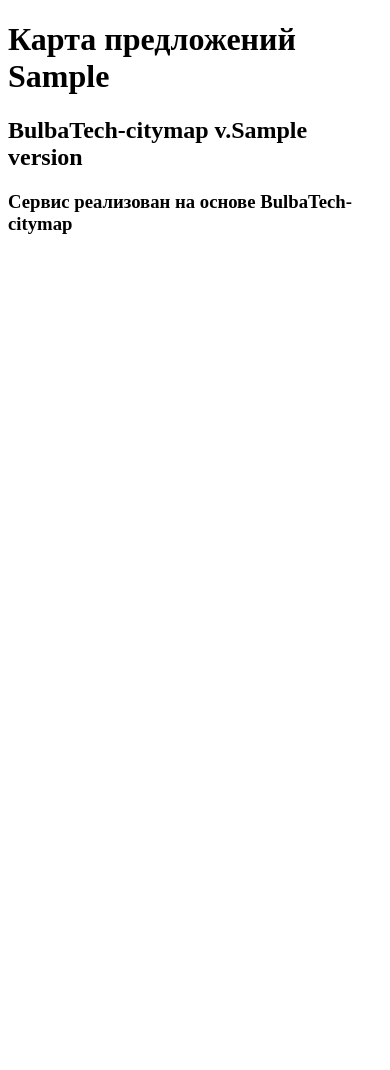
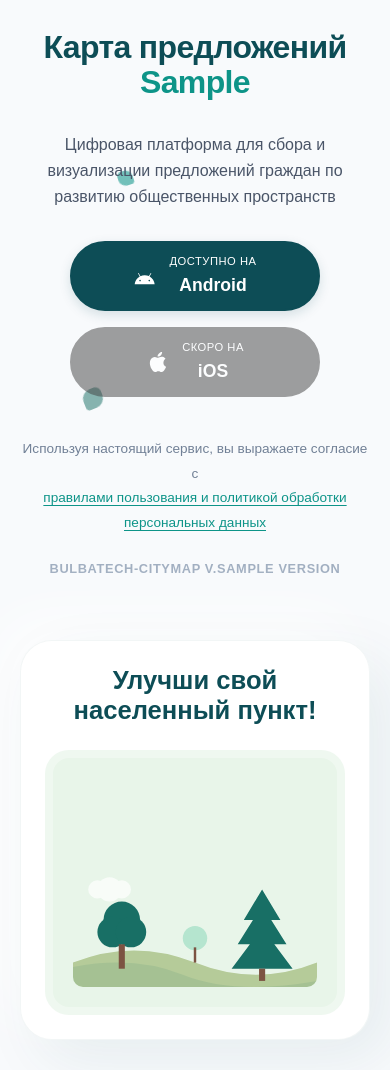
Before and after one commit to lb357/bulbatech-citymap, a Python web app: template citymap_server/templates/home.html in a window 390 px wide. Before the commit the page ends 234 px from the top, so only its background shows below. Run offline with Jinja, Linux system fonts and the light colour scheme; the template is opened without the code that fills it: most values are stand-ins (such as "Sample title", 1, 10 or a date in 2020).

Commit message:
update web frontend

```diff
--- /dev/null
+++ b/citymap_server/static/home.css
@@ -0,0 +1,452 @@
+:root {
+    --primary-teal: #0D4D56;
+    --secondary-teal: #186F65;
+    --light-teal: #B5E5CF;
+    --bg-main: #F8FAFC;
+    --bg-card: #FFFFFF;
+    --text-light: #FFFFFF;
+    --accent-green: #0D9488;
+    --shadow-light: rgba(13, 77, 86, 0.08);
+}
+
+* {
+    margin: 0;
+    padding: 0;
+    box-sizing: border-box;
+}
+
+body {
+    font-family: "Arial", sans-serif;
+    background-color: var(--bg-main);
+    color: var(--primary-teal);
+    line-height: 1.6;
+    min-height: 100vh;
+    display: flex;
+    align-items: center;
+    position: relative;
+    overflow-x: hidden;
+}
+
+.container {
+    width: 100%;
+    max-width: 1200px;
+    margin: 0 auto;
+    padding: 60px 24px;
+    display: flex;
+    align-items: center;
+    justify-content: space-between;
+    gap: 80px;
+    position: relative;
+    z-index: 1;
+}
+
+.left-panel {
+    flex: 1.2;
+}
+
+h1 {
+    font-weight: 800;
+    font-size: 4rem;
+    line-height: 1.1;
+    margin-bottom: 2rem;
+    letter-spacing: -0.02em;
+}
+
+.highlight-place {
+    color: var(--accent-green);
+    position: relative;
+}
+
+.description {
+    font-size: 1.25rem;
+    margin-bottom: 3rem;
+    color: #4A5568;
+    max-width: 500px;
+}
+
+.store-buttons {
+    display: flex;
+    gap: 16px;
+    margin-bottom: 4rem;
+}
+
+.store-btn {
+    display: flex;
+    align-items: center;
+    background-color: var(--primary-teal);
+    color: var(--text-light);
+    border: 2px solid var(--primary-teal);
+    padding: 12px 28px;
+    border-radius: 40px;
+    text-decoration: none;
+    transition: all 0.3s ease;
+    min-width: 180px;
+    box-shadow: 0 4px 12px rgba(13, 77, 86, 0.15);
+}
+
+.store-btn:hover {
+    transform: translateY(-4px);
+    box-shadow: 0 8px 20px rgba(13, 77, 86, 0.25);
+    background-color: var(--secondary-teal);
+    border-color: var(--secondary-teal);
+}
+
+.store-btn.disabled {
+    opacity: 0.5;
+    cursor: not-allowed;
+    pointer-events: none;
+    filter: grayscale(1);
+    box-shadow: none;
+}
+
+.store-btn svg {
+    margin-right: 12px;
+    width: 24px;
+    height: 24px;
+}
+
+.btn-text {
+    display: flex;
+    flex-direction: column;
+}
+
+.btn-text span:first-child {
+    font-size: 0.7rem;
+    text-transform: uppercase;
+    letter-spacing: 0.5px;
+}
+
+.btn-text span:last-child {
+    font-size: 1.1rem;
+    font-weight: 600;
+}
+
+.leaves-container {
+    position: fixed;
+    top: 0;
+    left: 0;
+    width: 100%;
+    height: 100%;
+    pointer-events: none;
+    z-index: 0;
+    overflow: hidden;
+}
+
+.leaf {
+    position: absolute;
+    background: var(--light-teal);
+    border-radius: 50% 20% 50% 30%;
+    opacity: 0.6;
+    animation: floatLeaf linear infinite;
+    z-index: 0;
+}
+
+.leaf:nth-child(1) {
+    width: 20px;
+    height: 20px;
+    left: 10%;
+    top: -20px;
+    animation-duration: 15s;
+    animation-delay: 0s;
+    background: #186F65;
+    opacity: 0.4;
+}
+
+.leaf:nth-child(2) {
+    width: 15px;
+    height: 15px;
+    left: 25%;
+    top: -15px;
+    animation-duration: 18s;
+    animation-delay: 3s;
+    background: #0D9488;
+    opacity: 0.3;
+}
+
+.leaf:nth-child(3) {
+    width: 25px;
+    height: 25px;
+    left: 70%;
+    top: -25px;
+    animation-duration: 20s;
+    animation-delay: 7s;
+    background: #186F65;
+    opacity: 0.5;
+    border-radius: 40% 60% 40% 70%;
+}
+
+.leaf:nth-child(4) {
+    width: 12px;
+    height: 12px;
+    left: 45%;
+    top: -12px;
+    animation-duration: 16s;
+    animation-delay: 12s;
+    background: #0D9488;
+    opacity: 0.4;
+}
+
+.leaf:nth-child(5) {
+    width: 18px;
+    height: 18px;
+    left: 85%;
+    top: -18px;
+    animation-duration: 22s;
+    animation-delay: 5s;
+    background: #186F65;
+    opacity: 0.3;
+    border-radius: 60% 40% 70% 30%;
+}
+
+@keyframes floatLeaf {
+    0% {
+        transform: translateY(0) translateX(0) rotate(0deg);
+        opacity: 0;
+    }
+    10% {
+        opacity: 0.6;
+    }
+    90% {
+        opacity: 0.4;
+    }
+    100% {
+        transform: translateY(110vh) translateX(100px) rotate(360deg);
+        opacity: 0;
+    }
+}
+
+.legal-block {
+    font-size: 0.85rem;
+    color: #718096;
+    line-height: 1.8;
+    margin-bottom: 2rem;
+}
+
+.legal-block a {
+    color: var(--accent-green);
+    text-decoration: underline;
+    text-underline-offset: 3px;
+    transition: color 0.3s;
+}
+
+.legal-block a:hover {
+    color: var(--primary-teal);
+}
+
+.version-info {
+    font-size: 0.8rem;
+    font-weight: 600;
+    letter-spacing: 0.05em;
+    color: #A0AEC0;
+    text-transform: uppercase;
+}
+
+.right-panel {
+    flex: 1;
+    display: flex;
+    justify-content: flex-end;
+}
+
+.card {
+    background: var(--bg-card);
+    border-radius: 48px;
+    padding: 3.5rem;
+    width: 100%;
+    max-width: 480px;
+    min-height: 600px;
+    display: flex;
+    flex-direction: column;
+    box-shadow: 20px 20px 60px var(--shadow-light),
+                -20px -20px 60px rgba(255, 255, 255, 0.8);
+    position: relative;
+    z-index: 1;
+    border: 1px solid rgba(13, 77, 86, 0.05);
+}
+
+.card h2 {
+    font-weight: 800;
+    font-size: 2.2rem;
+    margin-bottom: 2rem;
+    line-height: 1.2;
+}
+
+.illustration-area {
+    background-color: #E8F5E9;
+    border-radius: 32px;
+    flex-grow: 1;
+    display: flex;
+    align-items: flex-end;
+    justify-content: center;
+    overflow: hidden;
+    border: 8px solid rgba(255,255,255,0.3);
+}
+
+.tree-svg {
+    width: 100%;
+    height: auto;
+    padding: 20px;
+    border-radius: 30px;
+}
+
+.tree-svg path[fill="#186F65"] {
+    fill: var(--secondary-teal);
+}
+
+.tree-svg path[fill="#81C784"] {
+    fill: var(--light-teal);
+}
+
+.tree-svg rect[fill="#5D4037"] {
+    fill: #7C5342;
+}
+
+
+@media (max-width: 1024px) {
+    .container {
+        flex-direction: column;
+        text-align: center;
+        gap: 60px;
+        padding: 40px 24px;
+        justify-content: flex-start;
+        align-items: center;
+    }
+
+    .left-panel {
+        width: 100%;
+        max-width: 600px;
+        margin-bottom: 0;
+    }
+
+    .right-panel {
+        width: 100%;
+        max-width: 600px;
+        justify-content: center;
+        margin-top: 20px;
+    }
+
+    .description {
+        margin: 0 auto 3rem;
+    }
+
+    .store-buttons {
+        justify-content: center;
+        flex-wrap: wrap;
+    }
+
+    h1 {
+        font-size: 3rem;
+    }
+
+    .card {
+        max-width: 600px;
+        min-height: 500px;
+        padding: 2.5rem;
+        margin: 0 auto;
+    }
+
+
+    .leaf:nth-child(n+4) {
+        display: none;
+    }
+
+
+    @media (max-height: 800px) {
+        .container {
+            padding-top: 30px;
+            padding-bottom: 30px;
+        }
+
+        .card {
+            min-height: 450px;
+            padding: 2rem;
+        }
+    }
+}
+
+@media (max-width: 768px) {
+    h1 {
+        font-size: 2.5rem;
+    }
+
+    .description {
+        font-size: 1.1rem;
+    }
+
+    .store-btn {
+        padding: 10px 20px;
+        min-width: 160px;
+    }
+
+    .card {
+        padding: 2rem;
+        border-radius: 32px;
+        min-height: 450px;
+    }
+
+    .card h2 {
+        font-size: 1.8rem;
+    }
+
+    .illustration-area {
+        border-radius: 24px;
+    }
+
+
+    .container {
+        gap: 40px;
+        padding: 30px 20px;
+    }
+}
+
+@media (max-width: 480px) {
+    h1 {
+        font-size: 2rem;
+    }
+
+    .description {
+        font-size: 1rem;
+        margin-bottom: 2rem;
+    }
+
+    .store-buttons {
+        flex-direction: column;
+        align-items: center;
+        margin-bottom: 2.5rem;
+    }
+
+    .store-btn {
+        width: 100%;
+        max-width: 250px;
+        justify-content: center;
+    }
+
+    .card {
+        min-height: 400px;
+        padding: 1.5rem;
+    }
+
+    .card h2 {
+        font-size: 1.6rem;
+        margin-bottom: 1.5rem;
+    }
+
+    .illustration-area {
+        min-height: 250px;
+    }
+
+    .legal-block {
+        margin-bottom: 1.5rem;
+    }
+
+
+    .leaf:nth-child(n+3) {
+        display: none;
+    }
+}
+
+
+@media (min-width: 1025px) and (min-height: 800px) {
+    .container {
+        min-height: 90vh;
+    }
+}
--- a/citymap_server/templates/home.html
+++ b/citymap_server/templates/home.html
@@ -2,12 +2,93 @@
 <html lang="ru">
 <head>
     <meta charset="UTF-8">
+    <meta name="viewport" content="width=device-width, initial-scale=1.0">
     <title>Карта предложений {{ official_place }}</title>
+    <link href="/static/home.css" rel="stylesheet">
 </head>
 <body>
-        <h1>Карта предложений {{ official_place }}</h1>
-        <h2>BulbaTech-citymap v.{{ version }}</h2>
+    <div class="leaves-container">
+        <div class="leaf"></div>
+        <div class="leaf"></div>
+        <div class="leaf"></div>
+        <div class="leaf"></div>
+        <div class="leaf"></div>
+    </div>
 
-        <h3>Сервис реализован на основе BulbaTech-citymap</h3>
+    <div class="container">
+        <main class="left-panel">
+            <h1>Карта предложений <br> <span class="highlight-place">{{ official_place }}</span></h1>
+            <p class="description">
+                Цифровая платформа для сбора и визуализации предложений граждан по развитию общественных пространств
+            </p>
+
+            <div class="store-buttons">
+                <a href="/static/app.apk" class="store-btn">
+                    <svg viewBox="0 0 36 24" fill="currentColor">
+                        <path d="M23.35 12.653l2.496-4.323c0.044-0.074 0.070-0.164 0.070-0.26 0-0.287-0.232-0.519-0.519-0.519-0.191 0-0.358 0.103-0.448 0.257l-0.001 0.002-2.527 4.377c-1.887-0.867-4.094-1.373-6.419-1.373s-4.532 0.506-6.517 1.413l0.098-0.040-2.527-4.378c-0.091-0.156-0.259-0.26-0.45-0.26-0.287 0-0.519 0.232-0.519 0.519 0 0.096 0.026 0.185 0.071 0.262l-0.001-0.002 2.496 4.323c-4.286 2.367-7.236 6.697-7.643 11.744l-0.003 0.052h29.991c-0.41-5.099-3.36-9.429-7.57-11.758l-0.076-0.038zM9.098 20.176c-0 0-0 0-0 0-0.69 0-1.249-0.559-1.249-1.249s0.559-1.249 1.249-1.249c0.69 0 1.249 0.559 1.249 1.249v0c-0.001 0.689-0.559 1.248-1.249 1.249h-0zM22.902 20.176c-0 0-0 0-0 0-0.69 0-1.249-0.559-1.249-1.249s0.559-1.249 1.249-1.249c0.69 0 1.249 0.559 1.249 1.249v0c-0.001 0.689-0.559 1.248-1.249 1.249h-0z"/>
+                    </svg>
+                    <div class="btn-text">
+                        <span>Доступно на</span>
+                        <span>Android</span>
+                    </div>
+                </a>
+
+                <a class="store-btn disabled">
+                    <svg viewBox="0 0 24 24" fill="currentColor">
+                        <path d="M18.71,19.5C17.88,20.74 17,21.95 15.66,21.97C14.32,22 13.89,21.18 12.37,21.18C10.84,21.18 10.37,21.95 9.1,22C7.79,22.05 6.8,20.68 5.96,19.47C4.25,17 2.94,12.45 4.7,9.39C5.57,7.87 7.13,6.91 8.82,6.88C10.1,6.86 11.32,7.75 12.11,7.75C12.89,7.75 14.37,6.68 15.92,6.84C16.57,6.87 18.39,7.1 19.56,8.82C19.47,8.88 17.39,10.1 17.41,12.63C17.44,15.65 20.06,16.66 20.09,16.67C20.06,16.74 19.67,18.11 18.71,19.5M13,3.5C13.73,2.63 14.67,2.01 15.65,2.01C15.8,2.01 15.95,2.01 16.11,2.03C16.12,3.18 15.68,4.33 14.94,5.19C14.21,6.04 13.07,6.72 11.95,6.61C11.8,6.61 11.64,6.61 11.5,6.58C11.51,5.41 12.01,4.34 13,3.5Z"/>
+                    </svg>
+                    <div class="btn-text">
+                        <span>Скоро на</span>
+                        <span>iOS</span>
+                    </div>
+                </a>
+            </div>
+
+            <div class="legal-block">
+                <p>Используя настоящий сервис, вы выражаете согласие с</p>
+                <a href="/legal">правилами пользования и политикой обработки персональных данных</a>
+            </div>
+
+            <div class="version-info">
+                BulbaTech-citymap v.{{ version }}
+            </div>
+        </main>
+
+        <aside class="right-panel">
+            <div class="card">
+                <h2>Улучши свой населенный пункт!</h2>
+
+                <div class="illustration-area">
+                    <svg class="tree-svg" viewBox="0 0 400 200">
+                        <path d="M0,160 Q100,120 200,160 T400,160 L400,200 L0,200 Z" fill="#B5CB99"/>
+                        <path d="M-50,180 Q80,140 180,180 T450,180 L450,200 L-50,200 Z" fill="var(--secondary-teal)" opacity="0.1"/>
+
+                        <g transform="translate(50, 60)">
+                            <circle cx="30" cy="30" r="30" fill="var(--secondary-teal)"/>
+                            <circle cx="15" cy="50" r="25" fill="var(--secondary-teal)"/>
+                            <circle cx="45" cy="50" r="25" fill="var(--secondary-teal)"/>
+                            <rect x="25" y="70" width="10" height="40" fill="#7C5342"/>
+                        </g>
+
+                        <g transform="translate(280, 40)">
+                            <path d="M30,0 L60,50 L45,50 L70,90 L50,90 L80,130 L-20,130 L10,90 L-10,90 L15,50 L0,50 Z" fill="var(--secondary-teal)"/>
+                            <rect x="25" y="130" width="10" height="20" fill="#7C5342"/>
+                        </g>
+
+                        <g transform="translate(180, 100)">
+                            <circle cx="20" cy="20" r="20" fill="var(--light-teal)"/>
+                            <rect x="18" y="35" width="4" height="25" fill="#7C5342"/>
+                        </g>
+
+                        <g transform="translate(20, 20)" opacity="0.7">
+                            <circle cx="20" cy="20" r="15" fill="#fff"/>
+                            <circle cx="40" cy="20" r="20" fill="#fff"/>
+                            <circle cx="60" cy="20" r="15" fill="#fff"/>
+                        </g>
+                    </svg>
+                </div>
+            </div>
+        </aside>
+    </div>
 </body>
 </html>
--- a/citymap_server/templates/official/login.html
+++ b/citymap_server/templates/official/login.html
@@ -3,7 +3,7 @@
     <head>
         <meta charset="UTF-8">
         <title>Карта предложений {{ official_place }}</title>
-        <link rel="stylesheet" href="/static/official.css">
+        <link rel="stylesheet" href="/static/min.css">
     </head>
     <body>
         <h1>Вход в панель управления сервисом "Карта предложений {{ official_place }}"</h1>
--- a/citymap_server/templates/official/panel.html
+++ b/citymap_server/templates/official/panel.html
@@ -3,7 +3,7 @@
     <head>
         <meta charset="UTF-8">
         <title>Карта предложений {{ official_place }}</title>
-        <link rel="stylesheet" href="/static/official.css">
+        <link rel="stylesheet" href="/static/min.css">
     </head>
     <body>
         <h1>Панель управления сервисом "Карта предложений {{ official_place }}"</h1>
```
Also changed, not shown: citymap_server/static/min.css (renamed from citymap_server/static/official.css, +4 -4 lines), citymap_server/templates/legal.html (+9 -2 lines). Lines whose indentation alone changed are shown as unchanged.
